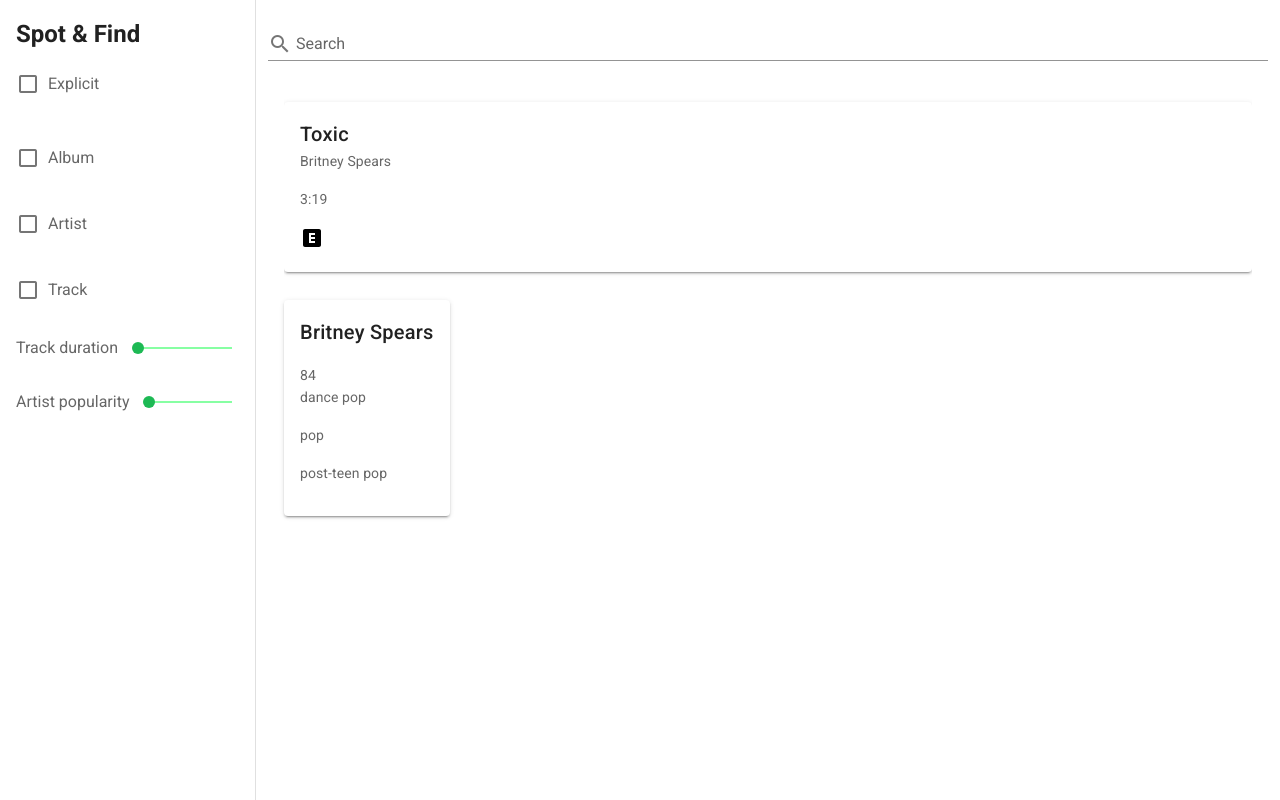
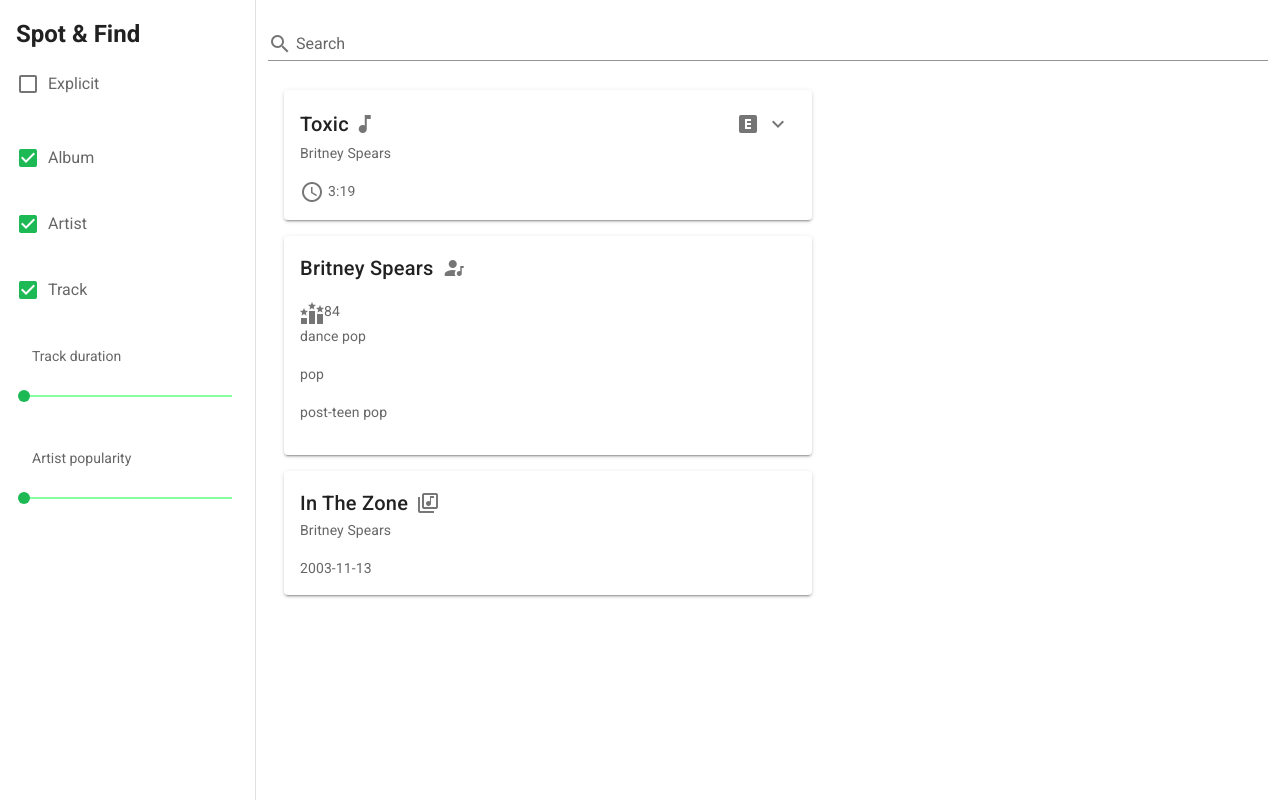
Before and after one commit to Educorreia932/FEUP-PRI, a Vue app in the folder Search System/frontend/: page / in a window 1280 px wide. Built offline with nearby package versions, Linux system fonts and the light colour scheme.

Commit message:
Progress in frontend
- Added webpage title
- Added more information to album, artists and song card

```diff
--- a/Search System/frontend/public/index.html
+++ b/Search System/frontend/public/index.html
@@ -1,19 +1,20 @@
 <!DOCTYPE html>
 <html lang="en">
-  <head>
+<head>
     <meta charset="utf-8">
     <meta http-equiv="X-UA-Compatible" content="IE=edge">
     <meta name="viewport" content="width=device-width,initial-scale=1.0">
     <link rel="icon" href="<%= BASE_URL %>favicon.ico">
-    <title><%= htmlWebpackPlugin.options.title %></title>
+    <title>Spot & Find</title>
     <link rel="stylesheet" href="https://fonts.googleapis.com/css?family=Roboto:100,300,400,500,700,900">
     <link rel="stylesheet" href="https://cdn.jsdelivr.net/npm/@mdi/font@latest/css/materialdesignicons.min.css">
-  </head>
-  <body>
+</head>
+<body>
     <noscript>
-      <strong>We're sorry but <%= htmlWebpackPlugin.options.title %> doesn't work properly without JavaScript enabled. Please enable it to continue.</strong>
+        <strong>We're sorry but <%= htmlWebpackPlugin.options.title %> doesn't work properly without JavaScript enabled.
+            Please enable it to continue.</strong>
     </noscript>
     <div id="app"></div>
     <!-- built files will be auto injected -->
-  </body>
+</body>
 </html>
--- a/Search System/frontend/src/App.vue
+++ b/Search System/frontend/src/App.vue
@@ -6,14 +6,16 @@
 			<v-checkbox label="Explicit"></v-checkbox>
 
 			<v-list>
-				<v-checkbox label="Album"></v-checkbox>
-				<v-checkbox label="Artist"></v-checkbox>
-				<v-checkbox label="Track"></v-checkbox>
+				<v-checkbox label="Album" v-model="checkbox"></v-checkbox>
+				<v-checkbox label="Artist" v-model="checkbox"></v-checkbox>
+				<v-checkbox label="Track" v-model="checkbox"></v-checkbox>
 			</v-list>
 
-			<!--			<v-date-picker></v-date-picker>-->
-			<v-slider label="Track duration"></v-slider>
-			<v-slider label="Artist popularity"></v-slider>
+			<v-subheader>Track duration</v-subheader>
+			<v-slider></v-slider>
+
+			<v-subheader>Artist popularity</v-subheader>
+			<v-slider></v-slider>
 		</v-navigation-drawer>
 
 		<v-main>
@@ -23,14 +25,16 @@
 				</v-form>
 
 				<v-list>
-					<v-list-item v-for="track of tracks" :key="track.uri">
-						<v-list-item-content>
-							<song :track="track" class="mb-4"/>
-						</v-list-item-content>
+					<v-list-item v-for="track of tracks" :key="track.uri" class="mb-4" style="width: 35em;">
+						<song :track="track"/>
 					</v-list-item>
 
-					<v-list-item>
+					<v-list-item class="mb-4" style="width: 35em;">
 						<artist :artist="artist"></artist>
+					</v-list-item>
+
+					<v-list-item class="mb-4" style="width: 35em;">
+						<album :album="album"></album>
 					</v-list-item>
 				</v-list>
 			</v-container>
@@ -45,14 +49,16 @@
 import axios from 'axios'
 import Song from "@/components/Song";
 import Artist from "@/components/Artist";
+import Album from "@/components/Album";
 
 export default {
 	setup() {
 
 	},
 	components: {
+		"album": Album,
+		"artist": Artist,
 		"song": Song,
-		"artist": Artist
 	},
 	data() {
 		return {
@@ -86,7 +92,16 @@
 					"pop",
 					"post-teen pop"
 				]
-			}
+			},
+			album: {
+				"uri": "spotify:album:0z7pVBGOD7HCIB7S8eLkLI",
+				"name": "In The Zone",
+				"album_type": "album",
+				"release_date": "2003-11-13",
+				"total_tracks": 13,
+				"explicit": 0,
+			},
+			checkbox: true
 		}
 	},
 	methods: {
--- a/Search System/frontend/src/components/Album.vue
+++ b/Search System/frontend/src/components/Album.vue
@@ -1,7 +1,19 @@
 <template>
-	<v-card>
+	<v-card style="width: 100%;">
+		<v-card-title>
+			<span class="mr-2">{{ album.name }}</span>
+
+			<v-icon v-if="album.album_type === 'album'">mdi-music-box-multiple-outline</v-icon>
+			<v-icon v-if="album.album_type === 'compilation'">mdi-folder-music-outline</v-icon>
+			<v-icon v-if="album.album_type === 'single'">mdi-music-box-outline</v-icon>
+		</v-card-title>
+
+		<v-card-subtitle>
+			Britney Spears
+		</v-card-subtitle>
+
 		<v-card-text>
-			<h2>{{ album.name }}</h2>
+			{{ album.release_date }}
 		</v-card-text>
 	</v-card>
 </template>
--- a/Search System/frontend/src/components/Artist.vue
+++ b/Search System/frontend/src/components/Artist.vue
@@ -1,10 +1,14 @@
 <template>
-	<v-card>
+	<v-card style="width: 100%;">
 		<v-card-title>
-			{{ artist.name }}
+			<span class="mr-2">{{ artist.name }}</span>
+
+			<v-icon>mdi-account-music</v-icon>
 		</v-card-title>
 
 		<v-card-text>
+			<v-icon>mdi-podium</v-icon>
+
 			<span>{{ artist.popularity }}</span>
 
 			<p v-for="genre of artist.genres" :key="genre">
--- a/Search System/frontend/src/components/Song.vue
+++ b/Search System/frontend/src/components/Song.vue
@@ -1,7 +1,23 @@
 <template>
-	<v-card>
+	<v-card style="width: 100%;">
 		<v-card-title>
-			{{ this.track.name }}
+			<span class="mr-1">{{ track.name }}</span>
+
+			<v-icon>mdi-music-note</v-icon>
+
+			<v-spacer></v-spacer>
+
+			<v-icon v-if="track.explicit">
+				mdi-alpha-e-box
+			</v-icon>
+
+			<v-btn
+				depressed
+				icon
+				@click="show = !show"
+			>
+				<v-icon>{{ show ? 'mdi-chevron-up' : 'mdi-chevron-down' }}</v-icon>
+			</v-btn>
 		</v-card-title>
 
 		<v-card-subtitle>
@@ -9,15 +25,17 @@
 		</v-card-subtitle>
 
 		<v-card-text>
-			<p>{{ duration }}</p>
+			<div>
+				<v-icon class="mr-1">mdi-clock-outline</v-icon>
 
-			<span v-if="track.explicit">
-					<svg xmlns="http://www.w3.org/2000/svg" height="24" viewBox="0 0 24 24" width="24">
-						<path d="M0 0h24v24H0z" fill="none"/>
-						<path
-							d="M19 3H5c-1.1 0-2 .9-2 2v14c0 1.1.9 2 2 2h14c1.1 0 2-.9 2-2V5c0-1.1-.9-2-2-2zm-4 6h-4v2h4v2h-4v2h4v2H9V7h6v2z"/>
-					</svg>
-				</span>
+				<span>{{ duration }}</span>
+			</div>
+
+			<v-expand-transition>
+				<p class="lyrics mt-4" v-show="show">
+					{{ track.lyrics }}
+				</p>
+			</v-expand-transition>
 		</v-card-text>
 	</v-card>
 </template>
@@ -28,6 +46,11 @@
 	props: [
 		"track"
 	],
+	data() {
+		return {
+			show: false
+		}
+	},
 	computed: {
 		duration() {
 			const minutes = Math.floor(this.track.duration_ms / 60000);
@@ -40,5 +63,7 @@
 </script>
 
 <style scoped>
-
+.lyrics {
+	white-space: pre-line;
+}
 </style>
```
Also changed, not shown: 1 other file (tests, documents, lock files or other folders).
